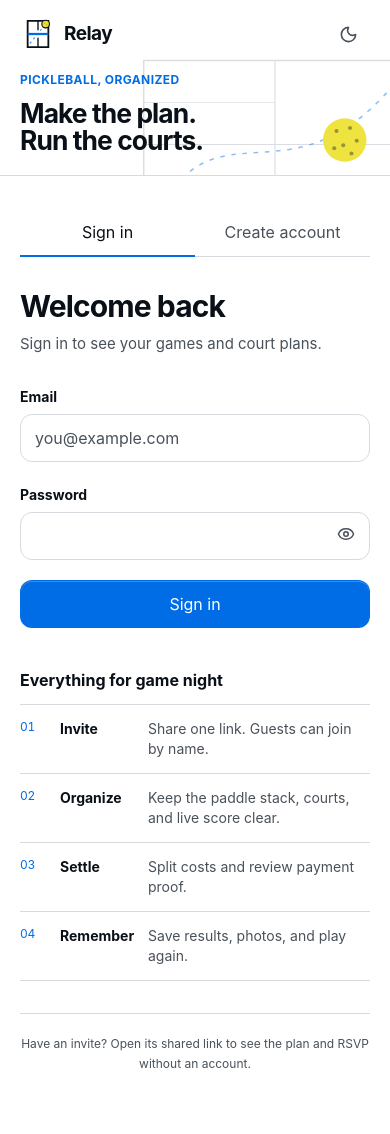
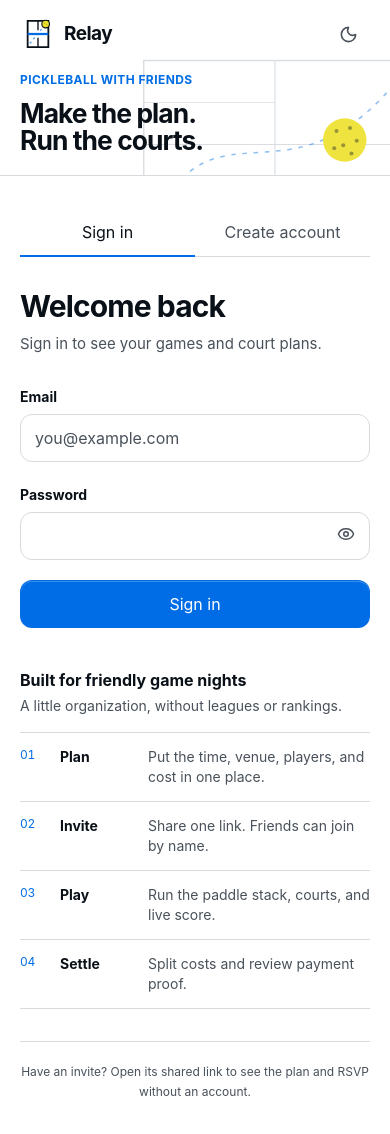
Before and after one commit to vn-aj-vngrd/relay, a Next.js app: page /login in a window 390 px wide. Before the commit the page ends 1106 px from the top, so only its background shows below. Built offline with nearby package versions, Linux system fonts and the light colour scheme; no server answers.

Commit message:
feat: position Relay around friendly game nights

```diff
--- a/src/app/(app)/games/new/page.tsx
+++ b/src/app/(app)/games/new/page.tsx
@@ -14,5 +14,5 @@ export default async function NewGamePage({ searchParams }: { searchParams: Prom
   const source = sourceId ? await db.query.sessions.findFirst({ where: and(eq(sessions.id, sourceId), eq(sessions.hostId, user.id)) }) : null;
   const time = (value: Date) => new Intl.DateTimeFormat("en-GB", { hour: "2-digit", minute: "2-digit", hourCycle: "h23", timeZone: source?.timezone ?? "Asia/Manila" }).format(value);
   const defaults: CreateSessionDefaults = source ? { date: defaultDate, title: source.title, venue: source.venueName, capacity: source.capacity, courts: source.courtCount, start: time(source.startsAt), end: time(source.endsAt), cost: source.estimatedCostCents ? source.estimatedCostCents / 100 : undefined } : { date: defaultDate };
-  return <div className="mx-auto max-w-2xl"><Link href="/" className="mb-6 inline-flex min-h-11 items-center gap-1 text-sm font-semibold text-muted hover:text-ink"><ChevronLeft size={18} />Back home</Link><div className="mb-8"><h1 className="app-title">{source ? "Play again" : "Create a game"}</h1><p className="mt-2 text-pretty text-muted">{source ? "The familiar setup is ready. Pick a new date and publish when it looks right." : "Set the plan now. You can sort payments, rotations, and the rest when you need them."}</p></div><CreateSessionForm defaults={defaults} /></div>;
+  return <div className="mx-auto max-w-2xl"><Link href="/" className="mb-6 inline-flex min-h-11 items-center gap-1 text-sm font-semibold text-muted hover:text-ink"><ChevronLeft size={18} />Back home</Link><div className="mb-8"><h1 className="app-title">{source ? "Play again" : "Create a game"}</h1><p className="mt-2 text-pretty text-muted">{source ? "The familiar setup is ready. Pick a new date and publish when it looks right." : "Just the plan your friends need. Add payments, rotations, and scores when they become useful."}</p></div><CreateSessionForm defaults={defaults} /></div>;
 }
--- a/src/app/(app)/page.tsx
+++ b/src/app/(app)/page.tsx
@@ -7,9 +7,10 @@ import { formatSessionDate, formatSessionTime, peso } from "@/features/sessions/
 import { getHomeSessions } from "@/features/sessions/queries";
 
 const sessionFlow = [
-  ["01", "Invite", "Share a public link. Friends can join by name."],
-  ["02", "Play", "Run the paddle stack, court teams, and points."],
-  ["03", "Remember", "Keep results and photos, then play again."],
+  ["01", "Plan", "Share the time, venue, player limit, and cost."],
+  ["02", "Invite", "Send one public link. Friends can join by name."],
+  ["03", "Play", "Run the paddle stack, court teams, and points."],
+  ["04", "Settle", "Split expenses and keep payment status clear."],
 ] as const;
 
 export default async function HomePage() {
@@ -40,7 +41,7 @@ export default async function HomePage() {
       <div className="py-8 lg:border-r lg:border-line lg:py-10 lg:pr-12">
         <p className="sport-label text-primary">One session, start to finish</p>
         <h2 id="first-game-heading" className="mt-4 max-w-md text-[1.75rem] font-[720] leading-tight tracking-[-0.03em] sm:text-3xl">Set the plan once.<br />Keep everyone moving.</h2>
-        <p className="mt-4 max-w-md leading-7 text-muted">Relay gives your crew one clear home before, during, and after the game.</p>
+        <p className="mt-4 max-w-md leading-7 text-muted">Relay gives friends one clear home for casual games—without league setup, ladders, or ratings.</p>
         <ButtonLink href="/games/new" className="mt-7">Create your first game <ArrowRight size={17} /></ButtonLink>
       </div>
       <ol className="divide-y divide-line py-2 lg:py-5 lg:pl-12">{sessionFlow.map(([number, title, detail]) => <li key={number} className="grid grid-cols-[36px_88px_1fr] gap-3 py-5"><span className="score text-xs font-semibold text-primary">{number}</span><span className="font-[680]">{title}</span><span className="text-sm leading-5 text-muted">{detail}</span></li>)}</ol>
--- a/src/app/layout.tsx
+++ b/src/app/layout.tsx
@@ -9,7 +9,7 @@ export const viewport: Viewport = { themeColor: "oklch(1 0 0)" };
 
 export const metadata: Metadata = {
   title: { default: "Relay — Pickleball with friends", template: "%s · Relay" },
-  description: "Make the plan, run the courts, remember the game.",
+  description: "Plan casual pickleball with friends, share one invite, run the courts, and split the cost.",
   metadataBase: new URL(process.env.NEXT_PUBLIC_APP_URL ?? "http://localhost:3002"),
 };
 
--- a/src/app/login/page.tsx
+++ b/src/app/login/page.tsx
@@ -5,10 +5,10 @@ import { AuthForm } from "@/features/auth/auth-form";
 import { signInWithGoogle } from "@/features/auth/actions";
 
 const sessionPromises = [
-  ["Invite", "Share one link. Guests can join by name."],
-  ["Organize", "Keep the paddle stack, courts, and live score clear."],
+  ["Plan", "Put the time, venue, players, and cost in one place."],
+  ["Invite", "Share one link. Friends can join by name."],
+  ["Play", "Run the paddle stack, courts, and live score."],
   ["Settle", "Split costs and review payment proof."],
-  ["Remember", "Save results, photos, and play again."],
 ] as const;
 
 function SessionPromise() {
@@ -33,9 +33,9 @@ export default async function LoginPage({ searchParams }: { searchParams: Promis
         <CourtMotionGraphic />
         <div className="relative z-10 flex w-full items-start justify-between"><Brand /><ThemeToggle /></div>
         <div className="relative z-10 mt-auto max-w-lg pb-2 lg:pb-6">
-          <p className="sport-label mb-3 text-primary">Pickleball, organized</p>
+          <p className="sport-label mb-3 text-primary">Pickleball with friends</p>
           <h2 className="text-[1.65rem] font-[740] leading-[1.05] tracking-[-0.035em] sm:text-3xl lg:text-[3.5rem]">Make the plan.<br />Run the courts.</h2>
-          <p className="mt-3 hidden max-w-md text-[17px] leading-7 text-muted lg:block">One calm place for the invite, the paddle stack, the score, and everything your crew needs next.</p>
+          <p className="mt-3 hidden max-w-md text-[17px] leading-7 text-muted lg:block">Relay keeps friendly game nights easy—from the invite and paddle stack to scores and the payment split. No leagues, ladders, or ratings.</p>
           <div className="mt-8 hidden lg:block"><SessionPromise /></div>
         </div>
       </section>
@@ -45,7 +45,7 @@ export default async function LoginPage({ searchParams }: { searchParams: Promis
           {query.error ? <p role="alert" className="mb-6 border-l-2 border-danger bg-danger/6 px-4 py-3 text-sm font-medium leading-5 text-danger">{query.error}</p> : null}
           {query.sent ? <p role="status" className="mb-6 border-l-2 border-primary bg-primary-soft px-4 py-3 text-sm font-medium text-primary">Check your email for your secure sign-in link.</p> : null}
           <AuthForm next={query.next} />
-          <div className="mt-10 lg:hidden"><h2 className="mb-3 text-base font-[680]">Everything for game night</h2><SessionPromise /></div>
+          <div className="mt-10 lg:hidden"><h2 className="text-base font-[680]">Built for friendly game nights</h2><p className="mb-4 mt-1 text-sm leading-5 text-muted">A little organization, without leagues or rankings.</p><SessionPromise /></div>
           {googleEnabled ? <><div className="my-6 flex items-center gap-3 text-xs text-muted"><span className="h-px flex-1 bg-line" />or<span className="h-px flex-1 bg-line" /></div><form action={signInWithGoogle}><Button variant="secondary" className="h-12 w-full">Continue with Google</Button></form></> : null}
           <p className="mt-8 border-t border-line pt-5 text-center text-xs leading-5 text-muted">Have an invite? Open its shared link to see the plan and RSVP without an account.</p>
         </div>
```
Also changed, not shown: src/app/(app)/profile/[username]/page.tsx (+1 -1 lines), 1 other file (tests, documents, lock files or other folders).
